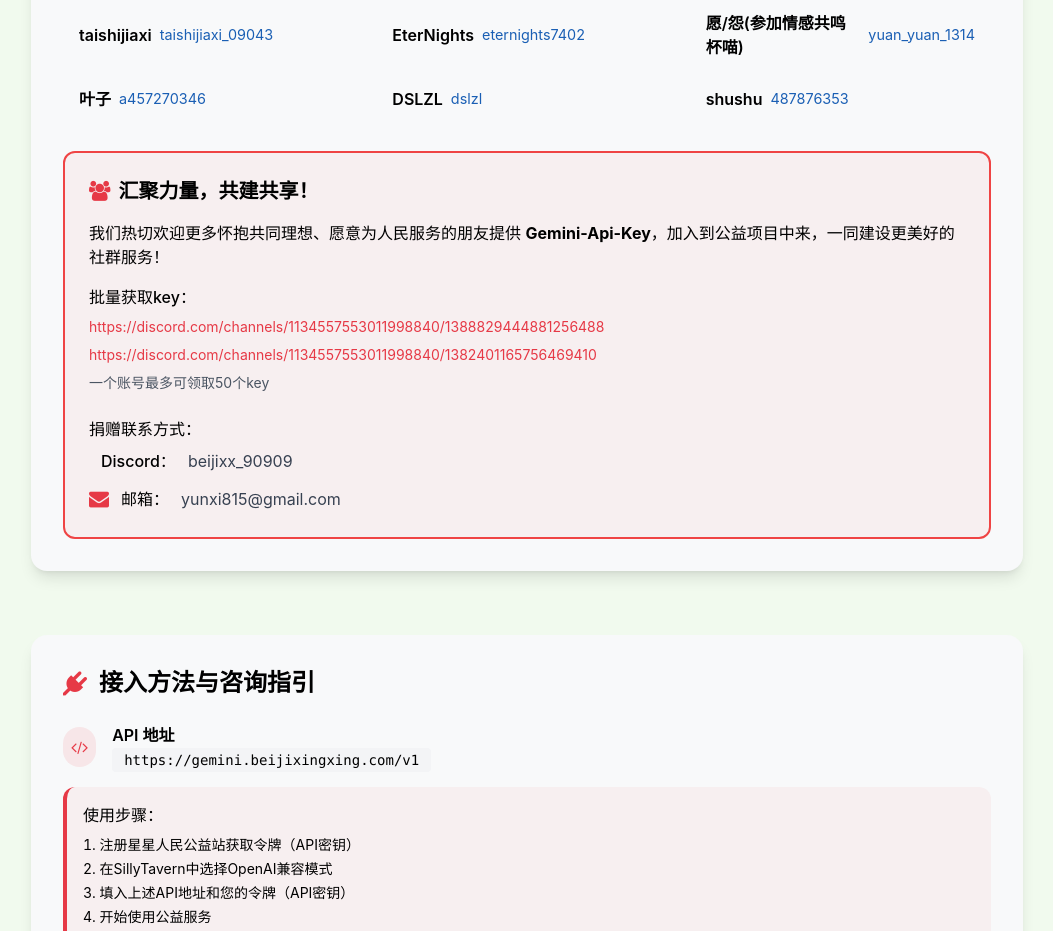
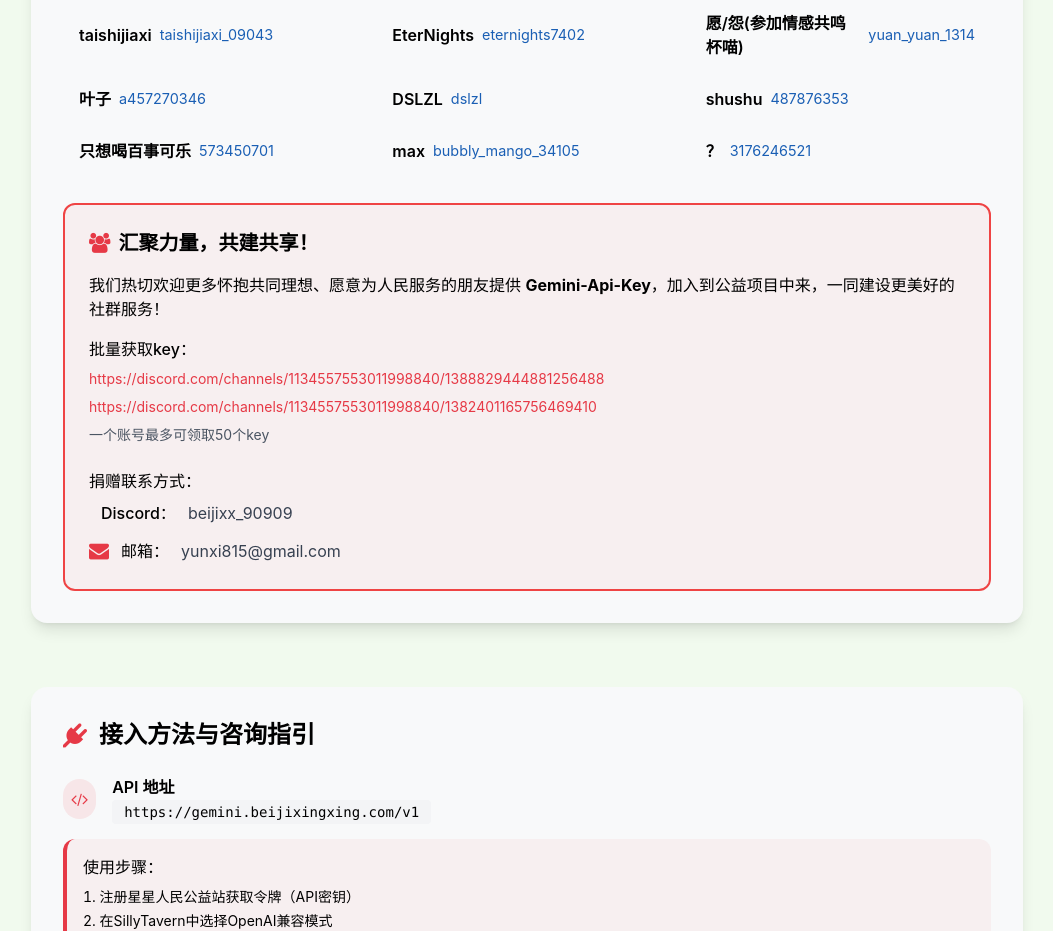
Before and after one commit to beijixingxing/beijixingxing.github.io, a plain HTML site: page index.html in a window 1280 px wide. Shown: the part 1337-2268 px from the top of the page, without its empty margins (113-1166 px from the left). Drawn offline with nearby package versions, Linux system fonts and the light colour scheme.

Commit message:
Update index.html

```diff
--- a/index.html
+++ b/index.html
@@ -179,6 +179,9 @@
                     <div class="contributor-item"><span class="contributor-name">叶子</span><span class="contributor-handle">a457270346</span></div>
                     <div class="contributor-item"><span class="contributor-name">DSLZL</span><span class="contributor-handle">dslzl</span></div>
                     <div class="contributor-item"><span class="contributor-name">shushu</span><span class="contributor-handle">487876353</span></div>
+                    <div class="contributor-item"><span class="contributor-name">只想喝百事可乐</span><span class="contributor-handle">573450701</span></div>
+                    <div class="contributor-item"><span class="contributor-name">max</span><span class="contributor-handle">bubbly_mango_34105</span></div>
+                    <div class="contributor-item"><span class="contributor-name">？</span><span class="contributor-handle">3176246521</span></div>
 
                 </div>
 
```
